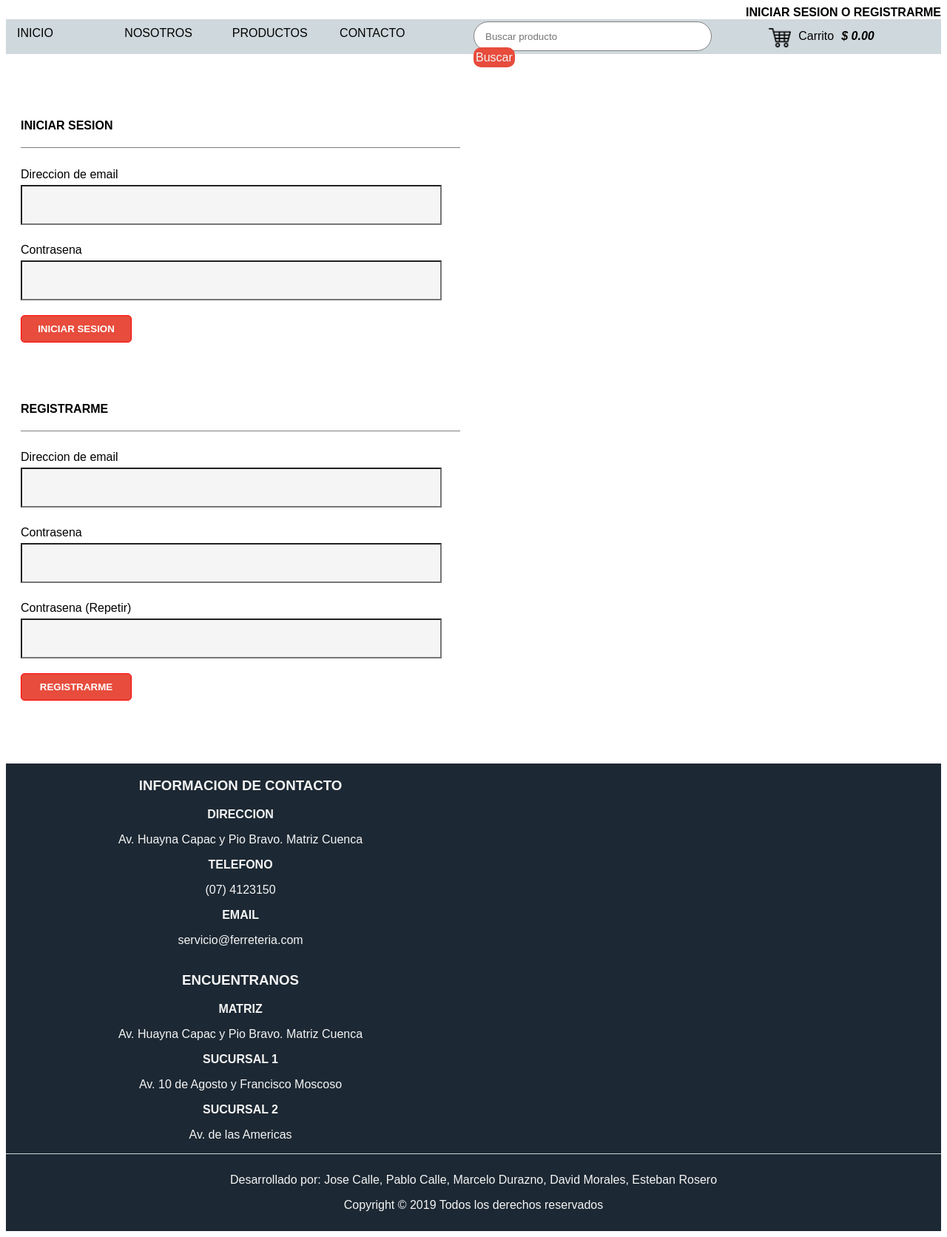
After one commit to damoralesr97/Proyecto, a PHP site: page /public/vista/mi_cuenta.html in a window 1280 px wide. The commit adds this page. Shown: the whole page at 74% size. Run offline with PHP 8.4, Linux system fonts and the light colour scheme.

Commit message:
Ventana para login y registro con css

```diff
--- a/css/estilos.css
+++ b/css/estilos.css
@@ -242,3 +242,50 @@ body {
     color: whitesmoke;
     text-align: center;
 }
+
+/* Estilos para la pagina mi_cuenta.html */
+
+.contenidoMiCuenta{
+    margin: 20px 0px;
+    width: 100%;
+    float: left;
+}
+
+.formulario{
+    text-align: left;
+    width: 47%;
+    float: left;
+    margin: 15px 10px;
+    padding: 15px 10px;
+}
+
+.formulario h4{
+    padding-bottom: 20px;
+    border-bottom: 1px solid gray;
+}
+
+.formulario label, .formulario input{
+    display: block;
+}
+
+.formulario label{
+    padding: 5px 0px;
+}
+
+.formulario .campo{
+    width: 90%;
+    height: 50px;
+    padding: 0px 15px;
+    background: whitesmoke;
+    margin-bottom: 20px;
+}
+
+.formulario input[type="submit"]{
+    border: 1px solid red;
+    background: #E74C3C;
+    border-radius: 5px;
+    width: 150px;
+    padding: 10px 0;
+    color: white;
+    font-weight: bold;
+}
--- /dev/null
+++ b/public/vista/mi_cuenta.html
@@ -0,0 +1,98 @@
+<!DOCTYPE html>
+<html>
+    <head>
+        <meta charset="UTF-8">
+        <title>Mi Cuenta - Ferreteria</title>
+        <link type="text/css" href="../../css/estilos.css" rel="stylesheet">
+    </head>
+    <body>
+        <header>
+            <div class="topHeader">
+                <a href="" class="nombreUser">INICIAR SESION O REGISTRARME</a>
+            </div>
+            <div class="encabezado">
+                <nav class="menu">
+                    <ul>
+                        <li><a href="">INICIO</a></li>
+                        <li><a href="">NOSOTROS</a>
+                            <ul>
+                                <li><a href="">QUIENES SOMOS</a></li>
+                                <li><a href="">MISION Y VISION</a></li>
+                                <li><a href="">HISTORIA</a></li>
+                            </ul>
+                        </li>
+                        <li><a href="">PRODUCTOS</a></li>
+                        <li><a href="">CONTACTO</a></li>
+                    </ul>
+                </nav>
+                <div class="busqueda">
+                    <input type="search" name="buscar" id="buscar" placeholder="Buscar producto">
+                    <a href="">Buscar</a>
+                </div>
+                <div class="carrito">
+                    <img src="../../imagenes/iconos/carrito.png" alt="imgCarro">
+                    <a href="">Carrito</a>
+                    <i id="precio">$ 0.00</i>
+                </div>
+            </div>
+        </header>
+        <div class="contenidoMiCuenta">
+            <form class="formulario">
+                <h4>INICIAR SESION</h4>
+                <label>Direccion de email</label>
+                <input type="email" name="mailIS" id="mailIS" class="campo">
+                <label>Contrasena</label>
+                <input type="password" name="claveIS" id="claveIS" class="campo">
+                <input type="submit" name="btnIS" id="btnIS" value="INICIAR SESION">
+            </form>
+            <form class="formulario">
+                <h4>REGISTRARME</h4>
+                <label>Direccion de email</label>
+                <input type="email" name="mailReg" id="mailReg" class="campo">
+                <label>Contrasena</label>
+                <input type="password" name="claveReg" id="claveReg" class="campo">
+                <label>Contrasena (Repetir)</label>
+                <input type="password" name="repClaveReg" id="repClaveReg" class="campo">
+                <input type="submit" name="btnReg" id="btnReg" value="REGISTRARME">
+            </form>
+        </div>
+            <footer>
+                <div class="contenidoPie">
+                    <div class="infoPie">
+                        <h3>INFORMACION DE CONTACTO</h3>
+                        <div class="detalleInfoPie">
+                            <p class="tituloDetalleInfoPie">DIRECCION</p>
+                            <p class="textoDetalleInfoPie">Av. Huayna Capac y Pio Bravo. Matriz Cuenca</p>
+                        </div>
+                        <div class="detalleInfoPie">
+                            <p class="tituloDetalleInfoPie">TELEFONO</p>
+                            <p class="textoDetalleInfoPie">(07) 4123150</p>
+                        </div>
+                        <div class="detalleInfoPie">
+                            <p class="tituloDetalleInfoPie">EMAIL</p>
+                            <p class="textoDetalleInfoPie">servicio@ferreteria.com</p>
+                        </div>
+                    </div>
+                    <div class="infoPie">
+                        <h3>ENCUENTRANOS</h3>
+                        <div class="detalleInfoPie">
+                            <p class="tituloDetalleInfoPie">MATRIZ</p>
+                            <p class="textoDetalleInfoPie">Av. Huayna Capac y Pio Bravo. Matriz Cuenca</p>
+                        </div>
+                        <div class="detalleInfoPie">
+                            <p class="tituloDetalleInfoPie">SUCURSAL 1</p>
+                            <p class="textoDetalleInfoPie">Av. 10 de Agosto y Francisco Moscoso</p>
+                        </div>
+                        <div class="detalleInfoPie">
+                            <p class="tituloDetalleInfoPie">SUCURSAL 2</p>
+                            <p class="textoDetalleInfoPie">Av. de las Americas</p>
+                        </div>
+                    </div>
+                </div>
+                <div class="derechos">
+                    <p>Desarrollado por: Jose Calle, Pablo Calle, Marcelo Durazno, David Morales, Esteban Rosero</p>
+                    <p>Copyright &copy; 2019 Todos los derechos reservados</p>
+                </div>
+            </footer>
+    </body>
+</html>
```
